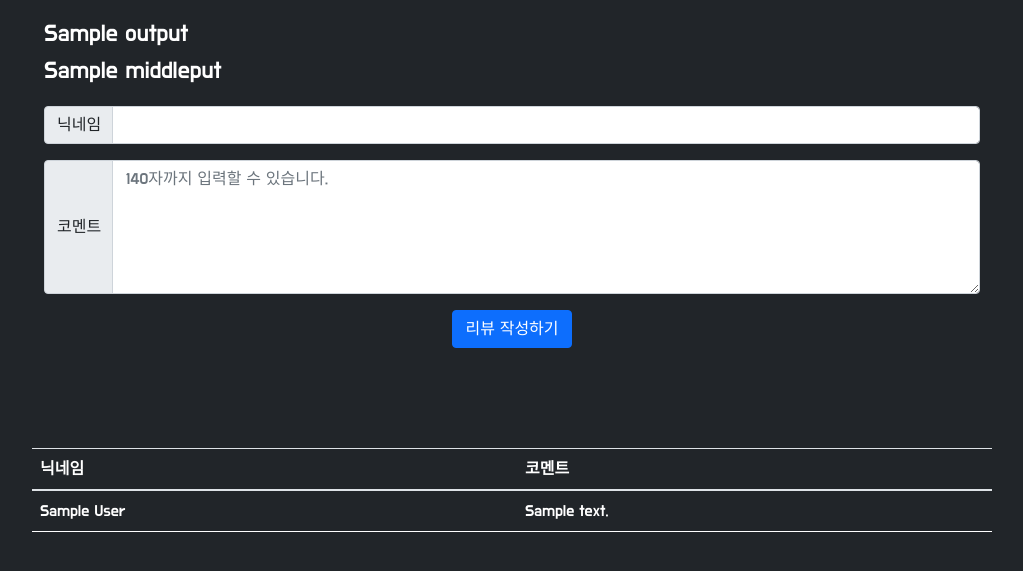
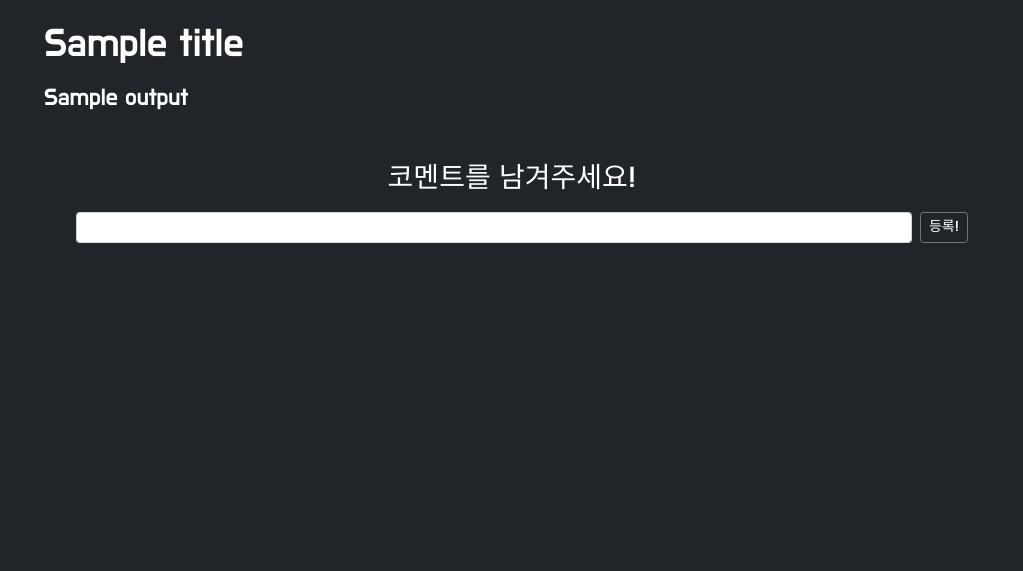
Before and after one commit to bigduk88/hanghae99_35, a Python web app: template templates/contents.html in a window 1280 px wide. Shown: the part 124-695 px from the top of the page, without its empty margins (128-1151 px from the left). Run offline with Jinja, Linux system fonts and the light colour scheme; the template is opened without the code that fills it: most values are stand-ins (such as "Sample title", 1, 10 or a date in 2020); some libraries are stand-ins or nearby versions.

Commit message:
Revert "Merge branch 'sparta_hh99_35' of https://github.com/bigduk88/hanghae99_35 into sparta_hh99_35"
This reverts commit 7c2eefebc2024e4cf41ab80f489340b98e1f7096, reversing
changes made to ce07fa172d1f2c1bdf6fd18a79806d3c294ef46d.

```diff
--- a/templates/contents.html
+++ b/templates/contents.html
@@ -31,57 +31,6 @@
     <!-- 구글폰트 -->
     <link href="https://fonts.googleapis.com/css?family=Do+Hyeon&display=swap" rel="stylesheet">
 
-    <script type="text/javascript">
-
-        $(document).ready(function () {
-            $("#reviews-box").html("");
-            //showReview();
-        });
-
-
-        function makeReview() {
-            {#let title = $('#title').val()#}
-            let author = $('#author').val()
-            let review = $('#bookReview').val()
-
-            $.ajax({
-                type: "POST",
-                url: "/review",
-                data: {author_give: author, review_give: review, chapter_give: {{ pn }}},
-                success: function (response) {
-                    alert(response["msg"]);
-                    window.location.reload();
-                }
-            })
-        }
-
-        {#function showReview() {#}
-        {#    $.ajax({#}
-        {#        type: "GET",#}
-        {#        url: "/review",#}
-        {#        data: {},#}
-        {#        success: function (response) {#}
-        {#            let reviews = response['all_reviews']#}
-        {#            for (let i = 0; i < reviews.length; i++) {#}
-        {#                let title = reviews[i]['title']#}
-        {#                let author = reviews[i]['author']#}
-        {#                let review = reviews[i]['review']#}
-        {#                let chapter = reviews[i]['chapter']#}
-        {##}
-        {#                let temp_html = `<tr>#}
-        {#                                        <td>${chapter}</td>#}
-        {#                                        <td>${title}</td>#}
-        {#                                        <td>${author}</td>#}
-        {#                                        <td>${review}</td>#}
-        {#                                    </tr>`#}
-        {#                $('#reviews-box').append(temp_html)#}
-        {#            }#}
-        {#        }#}
-        {#    })#}
-        {##}
-
-
-    </script>
     <script>
         function sign_out() {
             $.removeCookie('mytoken', {path: '/'});
@@ -89,9 +38,72 @@
             window.location.href = "/login"
         }
     </script>
+
     <script>
         function reload() {
             window.location.href = "/"
+        }
+    </script>
+
+    <script>
+        let word = "{{ num }}"
+        $(document).ready(function () {
+            get_examples()
+        })
+
+        function get_examples() {
+            $("#example-list").empty()
+            $.ajax({
+                type: "GET",
+                url: `/api/get_examples?word_give=${word}`,
+                data: {},
+                success: function (response) {
+                    let examples = response["examples"];
+                    for (let i = 0; i < examples.length; i++) {
+                        let example = examples[i]["example"];
+                        console.log(example)
+                        let html_temp = `<li id="ex-${i}">${example}&nbsp;&nbsp;&nbsp;<a
+                            href="javascript:delete_ex(${i})">delete</a></li>`
+                        $("#example-list").append(html_temp)
+                    }
+                }
+            });
+        }
+
+        function add_ex() {
+            let new_ex = $('#new-example').val();
+            if (!new_ex.toLowerCase().includes(word.toLowerCase())) {
+                alert();
+                return;
+            }
+            console.log(new_ex)
+            $.ajax({
+                type: "POST",
+                url: `/api/save_ex`,
+                data: {
+                    word_give: word,
+                    example_give: new_ex
+                },
+                success: function (response) {
+                    get_examples();
+                    $('#new-example').val("");
+                }
+            });
+        }
+
+        function delete_ex(i) {
+            console.log("deleting", i)
+            $.ajax({
+                type: "POST",
+                url: `/api/delete_ex`,
+                data: {
+                    word_give: word,
+                    number_give: i
+                },
+                success: function (response) {
+                    get_examples()
+                }
+            });
         }
     </script>
 
@@ -120,7 +132,7 @@
         }
 
         .reviews {
-            margin-top: 100px;
+            margin-top: 50px;
         }
 
         .img-fluid {
@@ -145,6 +157,20 @@
             color: white;
             text-underline: white;
         }
+
+        .plzcomment {
+            color: white;
+        }
+
+        .btn {
+            color: white;
+        }
+
+        .example_list {
+            color: white;
+            margin-top: 20px;
+        }
+
     </style>
 </head>
 
@@ -161,50 +187,21 @@
     <img src="https://t1.daumcdn.net/cfile/tistory/99CA7F4A5A6ACA1018"
          class="img-fluid" alt="Responsive image">
     <div class="info">
-        <h4>{{ output }}</h4>
-        <h4>{{ middleput }}</h4>
+        <h1>{{title}}</h1>
+        <p><h4>{{output}}</h4></p>
     </div>
-    <div class="input-group mb-3">
-        <div class="input-group-prepend">
-            <span class="input-group-text">닉네임</span>
+    <div class="reviews">
+        <div id="examples" class="container">
+            <h3 class="plzcomment" style="text-align: center;margin-bottom:1rem">코멘트를 남겨주세요!</h3>
+            <div class="d-flex justify-content-between" style="margin-left:20px;">
+                <input id="new-example" class="form-control form-control-sm" style="margin-right: 0.5rem">
+                <button class="btn btn-outline-secondary btn-sm" onclick="add_ex()">등록!</button>
+            </div>
+            <ul class="example_list" id="example-list">
+                <li id="ex-0"><a href="javascript:delete_ex(0)">delete</a></li>
+            </ul>
         </div>
-        <input type="text" class="form-control" id="author">
     </div>
-    <div class="input-group mb-3">
-        <div class="input-group-prepend">
-            <span class="input-group-text">코멘트</span>
-        </div>
-        <textarea class="form-control" id="bookReview"
-                  cols="30"
-                  rows="5" placeholder="140자까지 입력할 수 있습니다."></textarea>
-    </div>
-    <div class="review">
-        <button onclick="makeReview()" type="button" class="btn btn-primary">리뷰 작성하기</button>
-    </div>
-</div>
-<div class="reviews">
-    <table class="table">
-        <thead>
-        <tr>
-            <th scope="col">닉네임</th>
-            <th scope="col">코멘트</th>
-        </tr>
-
-
-        {% for sample in samples %}
-            {% set author = sample['author'] %}
-            {% set review = sample['review'] %}
-            <tr>
-                <td>{{ author }}</td>
-                <td>{{ review }}</td>
-            </tr>
-        {% endfor %}
-
-        </thead>
-        <tbody id="reviews-box">
-        </tbody>
-    </table>
-</div>
 </div>
 </body>
 
```
